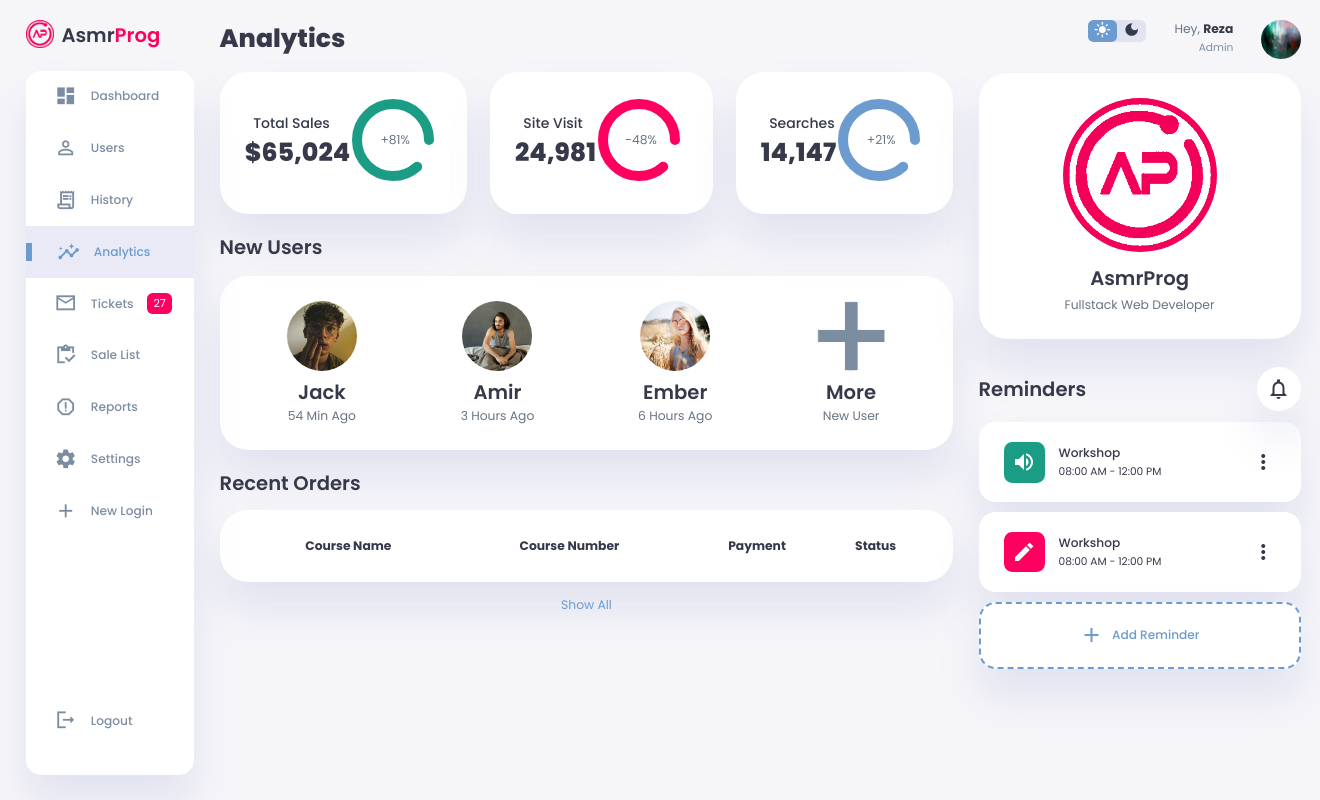
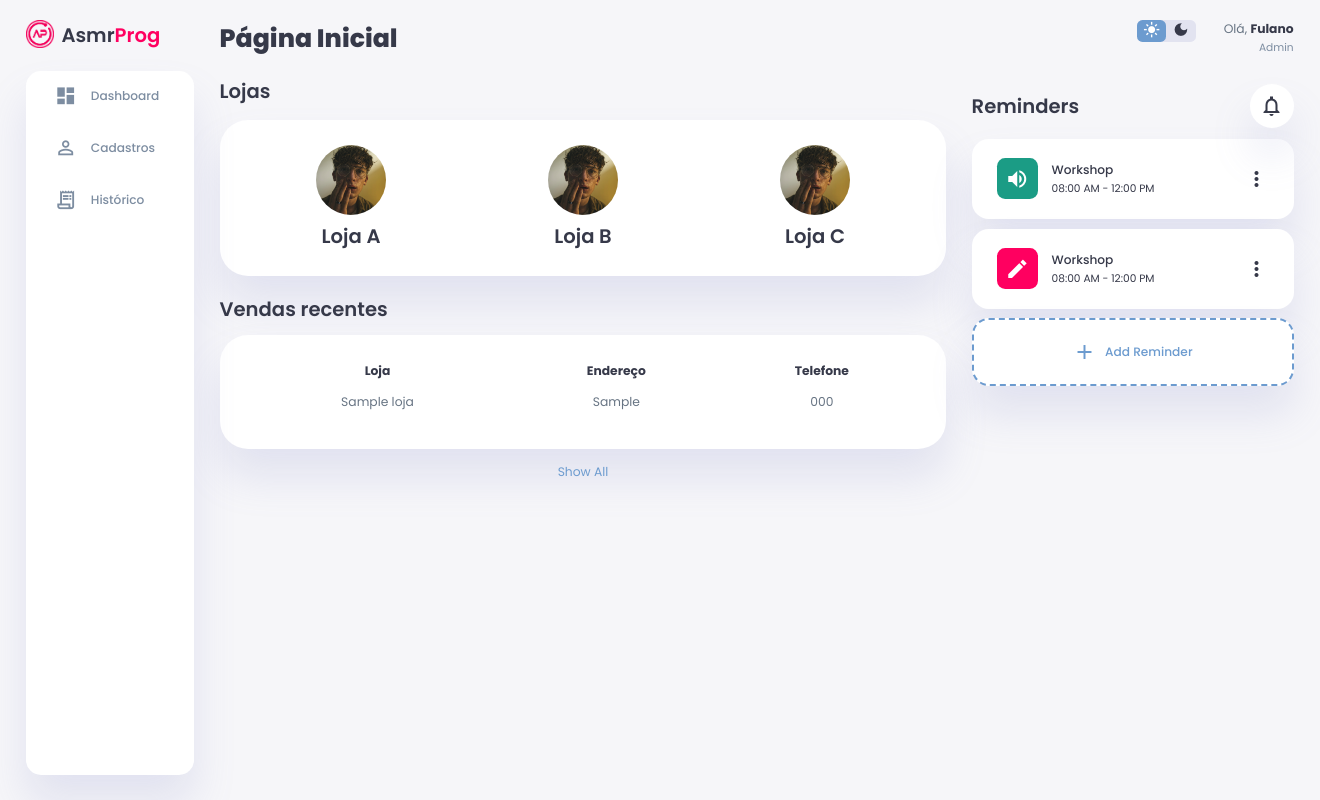
Before and after one commit to K0R0B0R0S/aps2-blackboard, a Flask app: page /home in a window 1320 px wide. Run offline with Flask 3, Linux system fonts and the light colour scheme; tables that the repository leaves empty hold one stand-in row (values such as "Sample post"); lists and menus that the app fills with data are empty.

Commit message:
add: começando front

```diff
--- a/backend/main.py
+++ b/backend/main.py
@@ -28,14 +28,12 @@ blackboard = Blackboard(db)
 def read_root():
     return {"message": "Bem-vindo ao sistema!"}
 
-
 @app.get("/home")
 def read_root_TEST():
-    return render_template('index.html')
 
-# @app.get("/controle_estoque")
-# def read_root_estoque():
-#     return render_template('controle_estoque.html', form=form, loja=loja)
+    lojas = blackboard.listar_lojas()
+
+    return render_template('index.html', lojas=lojas)
 
 # Rota para exibir as lojas
 @app.route('/lojas', methods=['GET', 'POST'])
--- a/frontend/templates/index.html
+++ b/frontend/templates/index.html
@@ -37,56 +37,20 @@
                     <span class="material-icons-sharp">
                         person_outline
                     </span>
-                    <h3>Users</h3>
+                    <h3>Cadastros</h3>
                 </a>
                 <a href="#">
                     <span class="material-icons-sharp">
                         receipt_long
                     </span>
-                    <h3>History</h3>
-                </a>
-                <a href="#" class="active">
-                    <span class="material-icons-sharp">
-                        insights
-                    </span>
-                    <h3>Analytics</h3>
+                    <h3>Histórico</h3>
                 </a>
                 <a href="#">
-                    <span class="material-icons-sharp">
-                        mail_outline
-                    </span>
-                    <h3>Tickets</h3>
-                    <span class="message-count">27</span>
-                </a>
-                <a href="#">
-                    <span class="material-icons-sharp">
-                        inventory
-                    </span>
-                    <h3>Sale List</h3>
-                </a>
-                <a href="#">
-                    <span class="material-icons-sharp">
-                        report_gmailerrorred
-                    </span>
-                    <h3>Reports</h3>
-                </a>
-                <a href="#">
-                    <span class="material-icons-sharp">
-                        settings
-                    </span>
-                    <h3>Settings</h3>
-                </a>
-                <a href="#">
-                    <span class="material-icons-sharp">
-                        add
-                    </span>
-                    <h3>New Login</h3>
-                </a>
-                <a href="#">
-                    <span class="material-icons-sharp">
+                    <!-- <span class="material-icons-sharp">
                         logout
                     </span>
-                    <h3>Logout</h3>
+                    <h3>Logout</h3> -->
+
                 </a>
             </div>
         </aside>
@@ -94,9 +58,9 @@
 
         <!-- Main Content -->
         <main>
-            <h1>Analytics</h1>
+            <h1>Página Inicial</h1>
             <!-- Analyses -->
-            <div class="analyse">
+            <!-- <div class="analyse">
                 <div class="sales">
                     <div class="status">
                         <div class="info">
@@ -145,32 +109,27 @@
                         </div>
                     </div>
                 </div>
-            </div>
+            </div> -->
             <!-- End of Analyses -->
 
             <!-- New Users Section -->
             <div class="new-users">
-                <h2>New Users</h2>
+                <h2>Lojas</h2>
                 <div class="user-list">
                     <div class="user">
                         <img src="images/profile-2.jpg">
-                        <h2>Jack</h2>
-                        <p>54 Min Ago</p>
+                        <h2>Loja A</h2>
+                        <!-- <p>54 Min Ago</p> -->
                     </div>
                     <div class="user">
-                        <img src="images/profile-3.jpg">
-                        <h2>Amir</h2>
-                        <p>3 Hours Ago</p>
+                        <img src="images/profile-2.jpg">
+                        <h2>Loja B</h2>
+                        <!-- <p>54 Min Ago</p> -->
                     </div>
                     <div class="user">
-                        <img src="images/profile-4.jpg">
-                        <h2>Ember</h2>
-                        <p>6 Hours Ago</p>
-                    </div>
-                    <div class="user">
-                        <img src="images/plus.png">
-                        <h2>More</h2>
-                        <p>New User</p>
+                        <img src="images/profile-2.jpg">
+                        <h2>Loja C</h2>
+                        <!-- <p>54 Min Ago</p> -->
                     </div>
                 </div>
             </div>
@@ -178,18 +137,24 @@
 
             <!-- Recent Orders Table -->
             <div class="recent-orders">
-                <h2>Recent Orders</h2>
-                <table>
+                <h2>Vendas recentes</h2>
+                <table class="table">
                     <thead>
                         <tr>
-                            <th>Course Name</th>
-                            <th>Course Number</th>
-                            <th>Payment</th>
-                            <th>Status</th>
-                            <th></th>
+                            <th>Loja</th>
+                            <th>Endereço</th>
+                            <th>Telefone</th>
                         </tr>
                     </thead>
-                    <tbody></tbody>
+                    <tbody>
+                        {% for loja in lojas %}
+                        <tr>
+                            <td>{{ loja.nome_loja }}</td>
+                            <td>{{ loja.endereco }}</td>
+                            <td>{{ loja.telefone }}</td>
+                        </tr>
+                        {% endfor %}
+                    </tbody>
                 </table>
                 <a href="#">Show All</a>
             </div>
@@ -217,24 +182,24 @@
 
                 <div class="profile">
                     <div class="info">
-                        <p>Hey, <b>Reza</b></p>
+                        <p>Olá, <b>Fulano</b></p>
                         <small class="text-muted">Admin</small>
                     </div>
-                    <div class="profile-photo">
+                    <!-- <div class="profile-photo">
                         <img src="images/profile-1.jpg">
-                    </div>
+                    </div> -->
                 </div>
 
             </div>
             <!-- End of Nav -->
 
-            <div class="user-profile">
+            <!-- <div class="user-profile">
                 <div class="logo">
                     <img src="images/logo.png">
                     <h2>AsmrProg</h2>
                     <p>Fullstack Web Developer</p>
                 </div>
-            </div>
+            </div> -->
 
             <div class="reminders">
                 <div class="header">
```
Also changed, not shown: frontend/templates/estoque.html (added, +54 -0 lines).
